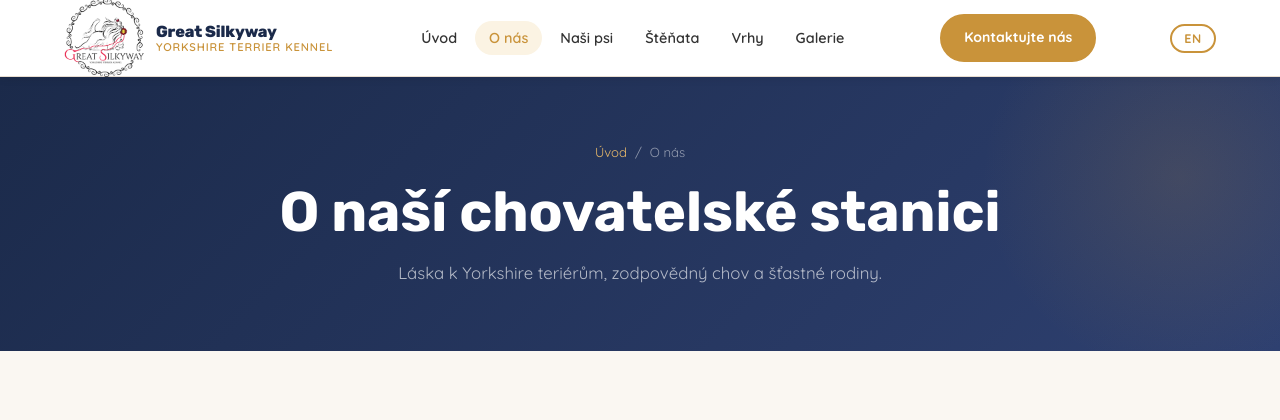
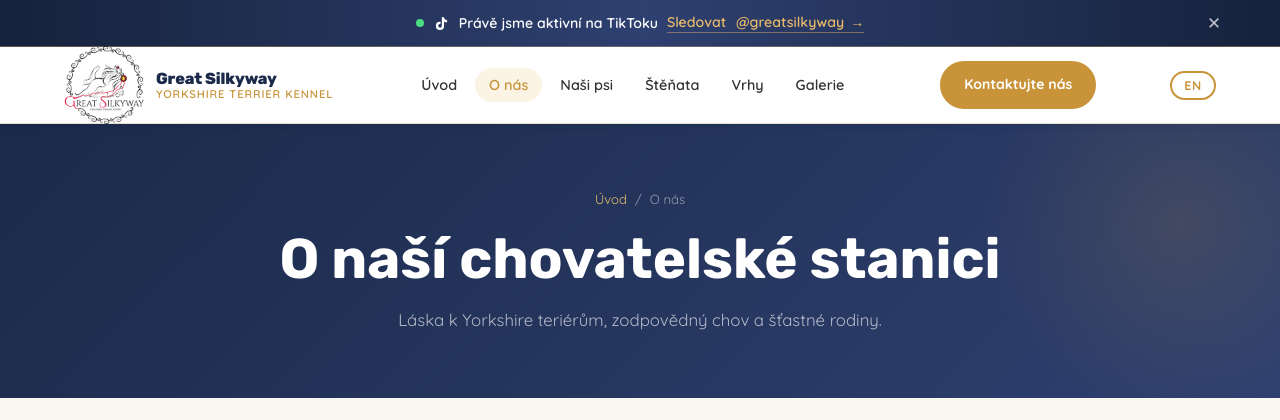
Before and after one commit to feryskral/greatsilkyway, a PHP site: page /about.html in a window 1280 px wide. Shown: the top 420 px of the page. Run offline with PHP 8.4, Linux system fonts and the light colour scheme; data that the repository does not hold is empty.

Commit message:
Horni lista s odkazem na TikTok + upravene texty o chovu
Lista sedi nad navigaci na vsech sedmi verejnych strankach, odkazuje na
tiktok.com/@greatsilkyway a jde zavrit krizkem. Zavreni si pamatuje
prohlizec navstevnika pod klicem gs_promo_tiktok_v1 - plati napric webem
a pri dalsi kampani staci zvednout cislo verze klice. Skript bezi hned
za listou, takze vracejicim se lidem neprobleskne.

- style.css: styly listy vcetne pulzujici tecky, [hidden] varianty
  a chovani do 560 px (skryva se jmeno profilu, aby text nelamal radek)
- lang.js: CZ/EN texty listy + podpora data-i18n-aria (dosud se
  prekladal jen text a placeholder, ne aria-label)
- vrhy.html: mrizka pretekala do strany na displejich do ~340 px,
  minmax(300px) -> minmax(min(300px, 100%)); starsi chyba, s listou
  nesouvisi
- verze style.css?v=9 a lang.js?v=10 kvuli 30denni cache hostingu

Soucasti commitu jsou i rozpracovane textove upravy z pracovniho
adresare: novy odstavec o pripousteni fen, clenstvi v 1. CZ Yorkshire
Terrier Clubu, vyber novych rodin a predavani stenat ve 3,5 mesicich.

Provereno na vsech strankach pri 320, 375, 768 a 1280 px.

Co-Authored-By: Claude Opus 5 <noreply@anthropic.com>

```diff
--- a/about.html
+++ b/about.html
@@ -84,12 +84,40 @@
   }
   </script>
   <!-- SEO:end -->
-  <link rel="stylesheet" href="style.css?v=8" />
+  <link rel="stylesheet" href="style.css?v=9" />
 
   <link rel="icon" type="image/png" href="favicon-32.png" />
   <link rel="apple-touch-icon" href="apple-touch-icon.png" />
 </head>
 <body>
+
+  <!-- HORNI LISTA: TIKTOK -->
+  <div class="promo-bar" id="promoBar">
+    <div class="container promo-bar__inner">
+      <a class="promo-bar__link" href="https://www.tiktok.com/@greatsilkyway" target="_blank" rel="noopener">
+        <span class="promo-bar__dot" aria-hidden="true"></span>
+        <svg class="promo-bar__icon" viewBox="0 0 24 24" aria-hidden="true" focusable="false"><path d="M16.6 5.82A4.28 4.28 0 0 1 15.54 3h-3.09v12.4a2.59 2.59 0 0 1-2.59 2.5 2.59 2.59 0 0 1 0-5.18c.27 0 .53.04.77.12v-3.2a5.8 5.8 0 0 0-.77-.05 5.79 5.79 0 1 0 5.79 5.79V9.01a7.35 7.35 0 0 0 4.3 1.38V7.3a4.29 4.29 0 0 1-3.35-1.48z"/></svg>
+        <span data-i18n="promo_tiktok_text">Právě jsme aktivní na TikToku</span>
+        <span class="promo-bar__cta"><span data-i18n="promo_tiktok_cta">Sledovat</span><span class="promo-bar__handle">&nbsp;@greatsilkyway</span> →</span>
+      </a>
+      <button class="promo-bar__close" id="promoBarClose" type="button" aria-label="Zavřít oznámení" data-i18n-aria="promo_tiktok_close">✕</button>
+    </div>
+  </div>
+  <script>
+    // Zavreni si pamatujeme v prohlizeci navstevnika. Bezi hned za listou,
+    // takze zavrena lista nestihne probliknout.
+    (function () {
+      var bar = document.getElementById('promoBar');
+      if (!bar) return;
+      var KEY = 'gs_promo_tiktok_v1';
+      try { if (localStorage.getItem(KEY) === 'off') { bar.hidden = true; return; } } catch (e) {}
+      document.getElementById('promoBarClose').addEventListener('click', function () {
+        bar.hidden = true;
+        try { localStorage.setItem(KEY, 'off'); } catch (e) {}
+      });
+    })();
+  </script>
+
 
   <!-- NAVIGATION -->
   <nav class="nav">
@@ -154,7 +182,7 @@
             <span data-i18n="story_p2">Naším hlavním posláním je chovat Yorkshire teriéry, kteří jsou nejen krásní navenek, ale především zdraví, dobře socializovaní a s výbornou povahou. Věříme, že správný yorkie je věrný společník pro celou rodinu — od batolat po seniory.</span>
           </p>
           <p>
-            <span data-i18n="story_p3">Každé štěně, které opouští naši stanici, odchází jako součást naší rodiny. Zůstáváme k dispozici novým majitelům po celý život psa — s radami, podporou i přátelstvím.</span>
+            <span data-i18n="story_p3">Nové rodiny vybíráme pečlivě — věříme, že každé štěně patří ke konkrétnímu člověku, a proto se s vámi chceme nejdřív poznat. Každé štěně pak odchází jako součást naší rodiny a s novými majiteli zůstáváme v kontaktu po celý život psa.</span>
           </p>
           <div class="btn-group">
             <a href="stena.html" class="btn btn--primary" data-i18n="story_btn1">Aktuální štěňata</a>
@@ -222,10 +250,13 @@
           <div class="divider"></div>
           <h2 class="section-title" data-i18n="breeder_title">Kdo stojí za Great Silkyway</h2>
           <p>
-            <span data-i18n="breeder_p1">Za naší stanicí stojí vášnivá chovatelka se dvěma desetiletími zkušeností s chovem Yorkshire teriérů. Aktivně se účastní výstav psů po celé Evropě, je členkou ČMKU a pravidelně absolvuje odborné semináře zaměřené na welfare a zdraví psů.</span>
+            <span data-i18n="breeder_p1">Za naší stanicí stojí chovatelka se dvěma desetiletími zkušeností s Yorkshire teriéry. Aktivně se účastní výstav po celé Evropě, je členkou 1. CZ Yorkshire Terrier Clubu zastřešeného ČMKU a pravidelně absolvuje odborné semináře zaměřené na welfare a zdraví psů.</span>
           </p>
           <p>
-            <span data-i18n="breeder_p2">Vrhy plánujeme s velkým rozmyslem — vybíráme rodiče nejen podle titulů, ale především podle zdraví, povahy a chovné hodnoty. Počet vrhů za rok záměrně omezujeme, aby každé štěně dostalo tu nejlepší možnou péči a pozornost.</span>
+            <span data-i18n="breeder_p2">Základem chovu jsou feny dovezené ze zahraničí z nejlepších linií. K nim vybíráme partnera podle zdraví, povahy a chovné hodnoty — ne jen podle titulů.</span>
+          </p>
+          <p>
+            <span data-i18n="breeder_p3">Fenu nepřipouštíme při každém hárání, ale nejdříve za rok až dva. Po porodu potřebuje čas se zotavit a vrátit do formy. Počet vrhů za rok proto zůstává nízký.</span>
           </p>
 
           <div class="checkmarks">
@@ -355,7 +386,7 @@
     burger.addEventListener('click', () => menu.classList.toggle('open'));
   </script>
 <script src="animations.js?v=7"></script>
-<script src="lang.js?v=9"></script>
+<script src="lang.js?v=10"></script>
 
 <script>(function(){new Image().src='track.php?p='+encodeURIComponent(location.pathname)+'&r='+encodeURIComponent(document.referrer);})();</script>
 </body>
--- a/admin.html
+++ b/admin.html
@@ -5,7 +5,7 @@
   <meta name="viewport" content="width=device-width, initial-scale=1.0" />
   <title>Admin – Great Silkyway</title>
   <meta name="robots" content="noindex, nofollow" />
-  <link rel="stylesheet" href="style.css?v=8" />
+  <link rel="stylesheet" href="style.css?v=9" />
   <style>
     body { background: linear-gradient(180deg, #faf8f3 0%, #f5f3ef 100%); min-height: 100vh; }
 
--- a/admin.php
+++ b/admin.php
@@ -7,7 +7,7 @@
   <meta name="viewport" content="width=device-width, initial-scale=1.0" />
   <title>Admin – Great Silkyway</title>
   <meta name="robots" content="noindex, nofollow" />
-  <link rel="stylesheet" href="style.css?v=7" />
+  <link rel="stylesheet" href="style.css?v=9" />
   <style>
     body { background: linear-gradient(180deg, #faf8f3 0%, #f5f3ef 100%); min-height: 100vh; }
 
--- a/package.json
+++ b/package.json
@@ -1,5 +1,7 @@
 {
   "devDependencies": {
+    "ffmpeg-static": "^5.3.0",
+    "ffprobe-static": "^3.1.0",
     "sharp": "^0.34.5"
   }
 }
--- a/style.css
+++ b/style.css
@@ -208,6 +208,138 @@ p {
 }
 
 /* ---- NAV ---- */
+/* ---- HORNI OZNAMOVACI LISTA (TikTok) ----
+   Sedi nad navigaci, s odrolovanim odjede pryc (nav je sticky a prekryje ji).
+   Zavreni si pamatuje prohlizec navstevnika pod klicem gs_promo_tiktok_v1 -
+   pri dalsi kampani staci v HTML i ve skriptu zvednout cislo verze klice
+   a lista se zobrazi znovu i tem, kdo ji uz jednou zavreli. */
+.promo-bar {
+  position: relative;
+  background: linear-gradient(90deg, #16223C 0%, #2E4070 50%, #16223C 100%);
+  color: var(--color-white);
+  border-bottom: 1px solid rgba(232, 185, 106, 0.35);
+}
+
+/* Bez tohohle by display:flex nize prebil vychozi [hidden] prohlizece
+   a zavrena lista by zustala videt. */
+.promo-bar[hidden] {
+  display: none;
+}
+
+.promo-bar__inner {
+  position: relative;
+  display: flex;
+  align-items: center;
+  justify-content: center;
+  gap: 10px;
+  min-height: 46px;
+  padding-right: 52px;
+  padding-left: 52px;
+}
+
+.promo-bar__link {
+  display: inline-flex;
+  align-items: center;
+  justify-content: center;
+  flex-wrap: wrap;
+  gap: 9px;
+  padding: 10px 0;
+  color: var(--color-white);
+  font-family: var(--font-body);
+  font-size: 0.88rem;
+  font-weight: 600;
+  line-height: 1.35;
+  text-align: center;
+  text-decoration: none;
+}
+
+.promo-bar__icon {
+  width: 17px;
+  height: 17px;
+  flex-shrink: 0;
+  fill: currentColor;
+}
+
+.promo-bar__dot {
+  width: 8px;
+  height: 8px;
+  flex-shrink: 0;
+  border-radius: 50%;
+  background: #4ADE80;
+  box-shadow: 0 0 0 0 rgba(74, 222, 128, 0.75);
+  animation: promoPulse 2.2s ease-out infinite;
+}
+
+.promo-bar__cta {
+  display: inline-flex;
+  align-items: center;
+  gap: 6px;
+  color: var(--color-gold-light);
+  border-bottom: 1px solid rgba(232, 185, 106, 0.45);
+  transition: var(--transition);
+}
+
+.promo-bar__link:hover .promo-bar__cta,
+.promo-bar__link:focus-visible .promo-bar__cta {
+  color: var(--color-white);
+  border-bottom-color: var(--color-white);
+}
+
+.promo-bar__close {
+  position: absolute;
+  right: 6px;
+  top: 50%;
+  transform: translateY(-50%);
+  /* 40 px kvuli dotykovemu ovladani na mobilu */
+  width: 40px;
+  height: 40px;
+  display: flex;
+  align-items: center;
+  justify-content: center;
+  padding: 0;
+  background: none;
+  border: none;
+  border-radius: 50%;
+  color: rgba(255, 255, 255, 0.72);
+  font-family: var(--font-body);
+  font-size: 1.05rem;
+  line-height: 1;
+  cursor: pointer;
+  transition: var(--transition);
+}
+
+.promo-bar__close:hover,
+.promo-bar__close:focus-visible {
+  background: rgba(255, 255, 255, 0.14);
+  color: var(--color-white);
+}
+
+@keyframes promoPulse {
+  0%   { box-shadow: 0 0 0 0 rgba(74, 222, 128, 0.75); }
+  70%  { box-shadow: 0 0 0 7px rgba(74, 222, 128, 0); }
+  100% { box-shadow: 0 0 0 0 rgba(74, 222, 128, 0); }
+}
+
+@media (prefers-reduced-motion: reduce) {
+  .promo-bar__dot { animation: none; }
+}
+
+@media (max-width: 560px) {
+  .promo-bar__inner {
+    gap: 8px;
+    padding-left: 14px;
+    padding-right: 46px;
+  }
+
+  .promo-bar__link {
+    gap: 7px;
+    font-size: 0.78rem;
+  }
+
+  /* Na uzkem displeji staci "Sledovat" - jmeno profilu by lamalo radek */
+  .promo-bar__handle { display: none; }
+}
+
 .nav {
   position: sticky;
   top: 0;
```
Also changed, not shown: galerie.html (+30 -2 lines), index.html (+30 -2 lines), kontakt.html (+30 -2 lines), lang.js (+19 -8 lines), nasi-psi.html (+30 -2 lines), stena.html (+31 -3 lines), vrhy.html (+32 -3 lines), package-lock.json.
